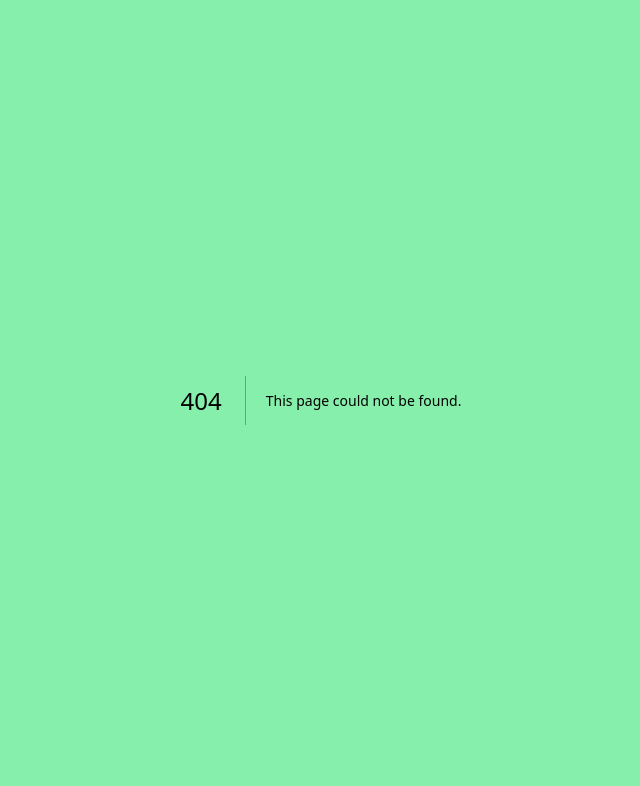
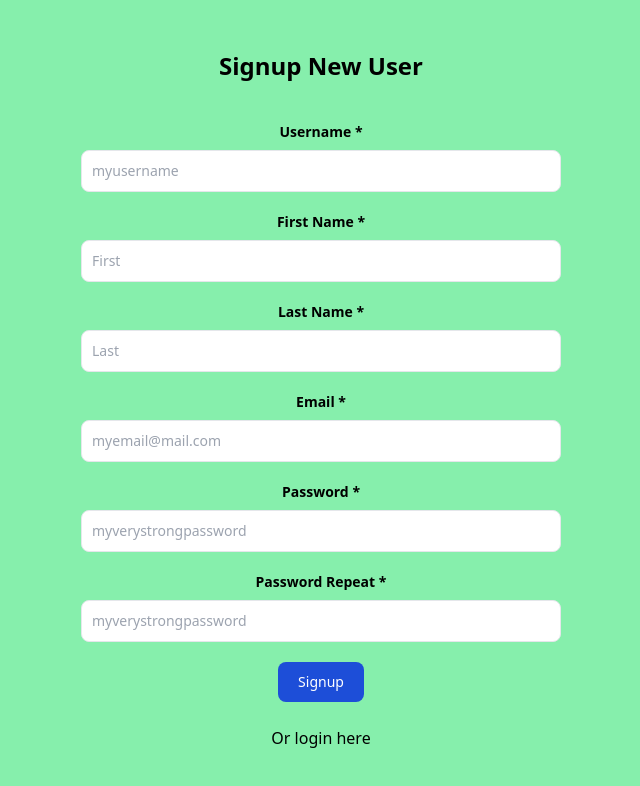
Before and after one commit to ayush02av/blogpost-client, a Next.js app: page /signup in a window 1280 px wide. Before the commit this address had no page. Shown: the top 786 px of the page, without its empty margins (319-959 px from the left). Built offline with nearby package versions, Linux system fonts and the light colour scheme.

Commit message:
Signup and pagination

```diff
--- a/src/pages/_app.jsx
+++ b/src/pages/_app.jsx
@@ -2,7 +2,7 @@ import '@/styles/globals.css'
 
 export default function App({ Component, pageProps }) {
   return (
-    <div className='w-screen h-screen bg-green-300 text-black grid place-items-center text-center'>
+    <div className='w-screen min-h-screen bg-green-300 text-black grid place-items-center text-center'>
       <div className="w-3/4 place-items-center text-center justify-items-center">
         <Component {...pageProps} />
       </div>
--- a/src/pages/blogs/all.jsx
+++ b/src/pages/blogs/all/[page].jsx
@@ -1,4 +1,3 @@
-import { getCookie } from '@/utils/cookies'
 import axios from 'axios'
 import Head from 'next/head'
 import { useRouter } from 'next/router'
@@ -10,7 +9,8 @@ export default function All() {
     const [blogs, setBlogs] = useState(null)
 
     useEffect(() => {
-        axios.get(`${process.env.NEXT_PUBLIC_SERVER_URL}/public/blog/`)
+        if (router.query.page) {
+            axios.get(`${process.env.NEXT_PUBLIC_SERVER_URL}/public/blog/${router.query.page}`)
                 .then((res) => {
                     setBlogs(res.data.blogs)
                 })
@@ -20,11 +20,11 @@ export default function All() {
                         text: error.response.data.message
                     })
                         .then(() => {
-                        router.push('/login')
+                            router.push('/')
                         })
                 })
-
-    }, [])
+        }
+    }, [router.query])
 
     return (
         <div className="container">
@@ -40,7 +40,7 @@ export default function All() {
                 <div className="container mx-auto w-full sm:w-1/2 overflow-y-scroll h-96 text-left">
                     {blogs.map((blog, index) => (
                         <div key={index} className="bg-red-100 m-5 p-5 rounded-md">
-                            <span className="font-semibold">{index + 1}. {blog.title}</span>
+                            <span className="font-semibold">{blog.title}</span>
                             <p>{blog.content.slice(0, 20)}</p>
                         </div>
                     ))}
--- /dev/null
+++ b/src/pages/blogs/all/index.jsx
@@ -0,0 +1,12 @@
+import { useRouter } from 'next/router'
+import { useEffect } from 'react'
+
+export default function All() {
+    const router = useRouter()
+
+    useEffect(() => {
+        router.push('/blogs/all/1')
+    }, [])
+
+    return null
+}
--- a/src/pages/login.jsx
+++ b/src/pages/login.jsx
@@ -1,6 +1,7 @@
 import { setCookie } from '@/utils/cookies'
 import axios from 'axios'
 import Head from 'next/head'
+import Link from 'next/link'
 import { useRouter } from 'next/router'
 import { useState } from 'react'
 import Swal from 'sweetalert2'
@@ -64,8 +65,9 @@ export default function Login() {
                     <input type="password" name="password" id="password" onChange={inputHandler} value={form.password || ""} className="border text-sm rounded-lg block w-full focus:outline-none p-2.5" placeholder="myverystrongpassword" required autoComplete='off' />
                 </div>
                 <button type="submit" className="text-white bg-blue-700 hover:bg-blue-800 font-medium rounded-lg text-sm w-full sm:w-auto px-5 py-2.5 text-center" onClick={submitHandler}>Login</button>
+                <br /><br />
+                <Link href='/signup' className='hover:text-green-800'>Or create a new user here</Link>
             </div>
-
         </div >
     )
 }
--- a/src/pages/profile.jsx
+++ b/src/pages/profile.jsx
@@ -50,18 +50,18 @@ export default function Profile() {
             {profile && (
                 <table className='mx-auto text-left mb-10'>
                     <tr>
-                        <th>Id&nbsp;&nbsp;&nbsp;&nbsp;</th>
-                        <th>:</th>
+                        <th>Id</th>
+                        <th>&nbsp;&nbsp;&nbsp;&nbsp;</th>
                         <td>{profile.id}</td>
                     </tr>
                     <tr>
-                        <th>Email&nbsp;&nbsp;&nbsp;&nbsp;</th>
-                        <th>:</th>
+                        <th>Email</th>
+                        <th>&nbsp;&nbsp;&nbsp;&nbsp;</th>
                         <td>{profile.email}</td>
                     </tr>
                     <tr>
-                        <th>Username&nbsp;&nbsp;&nbsp;&nbsp;</th>
-                        <th>:</th>
+                        <th>Username</th>
+                        <th>&nbsp;&nbsp;&nbsp;&nbsp;</th>
                         <td>{profile.username}</td>
                     </tr>
                 </table>
--- /dev/null
+++ b/src/pages/signup.jsx
@@ -0,0 +1,94 @@
+import { setCookie } from '@/utils/cookies'
+import axios from 'axios'
+import Head from 'next/head'
+import Link from 'next/link'
+import { useRouter } from 'next/router'
+import { useState } from 'react'
+import Swal from 'sweetalert2'
+
+export default function Singup() {
+
+    const router = useRouter()
+
+    const [form, setForm] = useState({
+        username: null,
+        first_name: null,
+        last_name: null,
+        email: null,
+        password: null,
+        password2: null,
+    })
+
+    const inputHandler = (e) => {
+        setForm({
+            ...form,
+            [e.target.name]: e.target.value
+        })
+    }
+
+    const submitHandler = () => {
+        axios.post(`${process.env.NEXT_PUBLIC_SERVER_URL}/auth/signup/`, form)
+            .then((res) => {
+                setCookie('token', res.data.token, 30)
+                Swal.fire({
+                    icon: 'success',
+                    text: res.data.message
+                })
+                    .then(() => {
+                        router.push('/profile')
+                    })
+            })
+            .catch((error) => {
+                Swal.fire({
+                    icon: 'error',
+                    text: error.response.data.message
+                })
+                    .then(() => {
+                        router.push('/')
+                    })
+            })
+    }
+
+    return (
+        <div className="container">
+            <Head>
+                <title>Singup | BlogPost</title>
+            </Head>
+
+            <div className="mb-10">
+                <h1 className="text-2xl font-bold mb-2">Signup New User</h1>
+            </div>
+
+            <div className="container mx-auto w-full sm:w-1/2">
+                <div className="mb-5">
+                    <label htmlFor="username" className="block mb-2 text-sm font-semibold focus:outline-none">Username *</label>
+                    <input type="text" name="username" id="username" onChange={inputHandler} value={form.username || ""} className="border text-sm rounded-lg block w-full focus:outline-none p-2.5" placeholder="myusername" required autoComplete='off' />
+                </div>
+                <div className="mb-5">
+                    <label htmlFor="first_name" className="block mb-2 text-sm font-semibold focus:outline-none">First Name *</label>
+                    <input type="text" name="first_name" id="first_name" onChange={inputHandler} value={form.first_name || ""} className="border text-sm rounded-lg block w-full focus:outline-none p-2.5" placeholder="First" required autoComplete='off' />
+                </div>
+                <div className="mb-5">
+                    <label htmlFor="last_name" className="block mb-2 text-sm font-semibold focus:outline-none">Last Name *</label>
+                    <input type="text" name="last_name" id="last_name" onChange={inputHandler} value={form.last_name || ""} className="border text-sm rounded-lg block w-full focus:outline-none p-2.5" placeholder="Last" required autoComplete='off' />
+                </div>
+                <div className="mb-5">
+                    <label htmlFor="email" className="block mb-2 text-sm font-semibold focus:outline-none">Email *</label>
+                    <input type="email" name="email" id="email" onChange={inputHandler} value={form.email || ""} className="border text-sm rounded-lg block w-full focus:outline-none p-2.5" placeholder="myemail@mail.com" required autoComplete='off' />
+                </div>
+                <div className="mb-5">
+                    <label htmlFor="password" className="block mb-2 text-sm font-semibold focus:outline-none">Password *</label>
+                    <input type="password" name="password" id="password" onChange={inputHandler} value={form.password || ""} className="border text-sm rounded-lg block w-full focus:outline-none p-2.5" placeholder="myverystrongpassword" required autoComplete='off' />
+                </div>
+                <div className="mb-5">
+                    <label htmlFor="password2" className="block mb-2 text-sm font-semibold focus:outline-none">Password Repeat *</label>
+                    <input type="password" name="password2" id="password2" onChange={inputHandler} value={form.password2 || ""} className="border text-sm rounded-lg block w-full focus:outline-none p-2.5" placeholder="myverystrongpassword" required autoComplete='off' />
+                </div>
+                <button type="submit" className="text-white bg-blue-700 hover:bg-blue-800 font-medium rounded-lg text-sm w-full sm:w-auto px-5 py-2.5 text-center" onClick={submitHandler}>Signup</button>
+                <br /><br />
+                <Link href='/login' className='hover:text-green-800'>Or login here</Link>
+            </div>
+
+        </div >
+    )
+}
```
Lines whose indentation alone changed are shown as unchanged.
